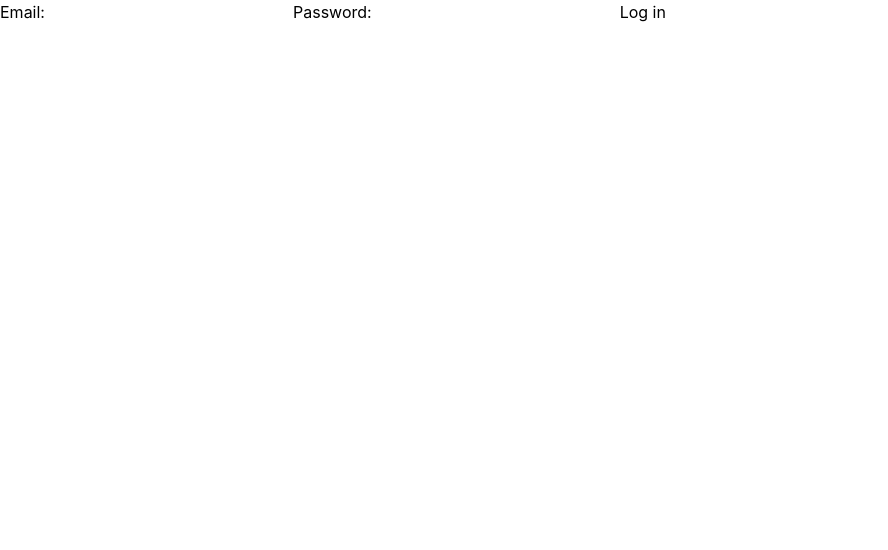
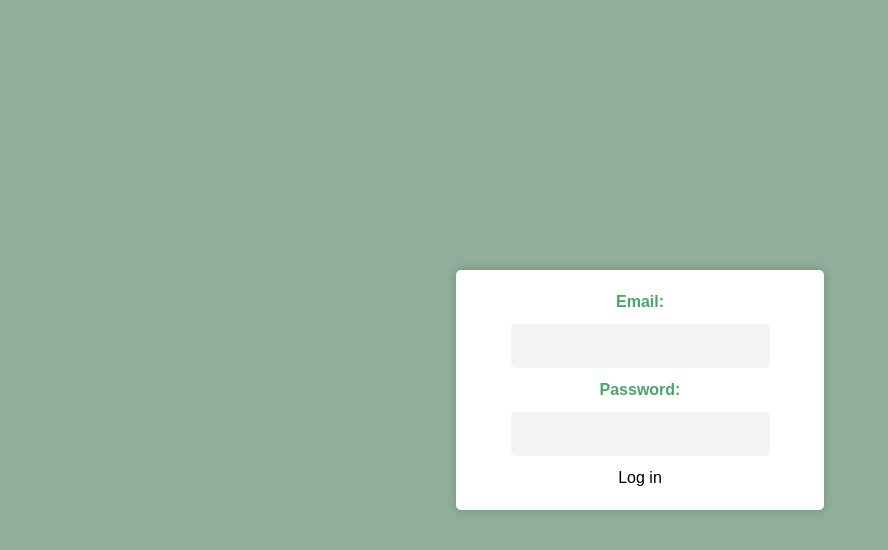
Before and after one commit to phill52/coordinote, a React (Create React App) app: page /login in a window 1280 px wide. Shown: the top 550 px of the page, without its empty margins (0-888 px from the left). Built offline with nearby package versions, Linux system fonts and the light colour scheme.

Commit message:
login progress

```diff
--- a/package.json
+++ b/package.json
@@ -8,6 +8,8 @@
     "@testing-library/user-event": "^13.5.0",
     "react": "^18.2.0",
     "react-dom": "^18.2.0",
+    "react-router": "^6.10.0",
+    "react-router-dom": "^6.10.0",
     "react-scripts": "5.0.1",
     "tailwindcss": "^3.2.7",
     "web-vitals": "^2.1.4"
--- a/src/App.css
+++ b/src/App.css
@@ -5,6 +5,11 @@
 .App-logo {
   height: 40vmin;
   pointer-events: none;
+}
+
+.App-body {
+  background-color: #8faf9a;
+  font-family: Arial, sans-serif;
 }
 
 @media (prefers-reduced-motion: no-preference) {
@@ -36,3 +41,55 @@
     transform: rotate(360deg);
   }
 }
+
+.Login-page {
+  display: flex;
+  flex-direction: column;
+  align-items: center;
+  justify-content: center;
+  min-height: 100vh;
+}
+
+.login-form {
+  background-color: #ffffff;
+  padding: 20px;
+  border-radius: 5px;
+  box-shadow: 0px 0px 10px rgba(0, 0, 0, 0.2);
+  margin-bottom: 20px;
+  width: 23rem;
+}
+.login-form textarea {
+  width: 100%;
+  padding: 10px;
+  border: 1px solid #48a667;
+  border-radius: 5px;
+  margin-bottom: 20px;
+}
+
+.login-label {
+  display: block;
+  margin-bottom: 10px;
+  font-weight: bold;
+  color: #48a667;
+}
+
+.login-input {
+  background-color: #f0f0f0c4;
+  padding: 10px 20px;
+  border-radius: 5px;
+  cursor: pointer;
+  font-weight: bold;
+  transition: background-color 0.2s;
+  margin-bottom: 10px;
+}
+.login-input error {
+  border-color: #ff0000;
+}
+
+.input-error-message {
+  color: #ff0000; /* red text color */
+  font-size: 0.8em; /* smaller font size */
+  margin-bottom: 0; /* no bottom margin */
+  padding-left: 40px; /* small left padding */
+  text-align:left;
+}
--- a/src/App.js
+++ b/src/App.js
@@ -1,9 +1,18 @@
 import logo from './logo.svg';
 import './App.css';
-import LoginPage from './components/loginpage';
+import LoginPage from './pages/loginpage';
+import { BrowserRouter as Router, Routes, Route, Link } from 'react-router-dom';
 function App() {
   return (
-    <LoginPage />
+    <Router className='router'>
+    <div className="App">
+      <div className='App-body'>
+          <Routes>
+            <Route path='/login' element={<LoginPage />} />
+          </Routes>
+      </div>
+    </div>
+    </Router>
   );
 }
 
--- /dev/null
+++ b/src/components/logininput.jsx
@@ -0,0 +1,22 @@
+import React from 'react';
+
+const LoginInput = (props) => {
+  const handleChange = async(e) => {
+    props.onChange(e.target.value);
+	};
+  const purpose = props.for;
+  return (
+    <div>
+      <input
+      autoComplete="off"
+      type={purpose}
+      id={purpose}
+      name={purpose}
+      onChange={handleChange}
+      className="login-input"
+      />
+    </div>
+  );
+};
+
+export default LoginInput;
--- a/src/components/loginpage.jsx
+++ /dev/null
@@ -1,46 +0,0 @@
-import React from 'react';
-import { useState } from 'react';
-const LoginPage = () => {
-  const [email, setEmail] = useState('');
-  const [password, setPassword] = useState('');
-
-  const handleEmailChange = (event) => {
-    setEmail(event.target.value);
-  };
-  const handlePasswordChange = (event) => {
-    setPassword(event.target.value);
-  };
-
-  const handleSubmit = (event) => {
-    event.preventDefault();
-    // Send email and password to server for authentication
-  };
-
-  return (
-    <div>
-      <form onSubmit={handleSubmit}>
-      <label htmlFor="email">Email:</label>
-      <input
-        type="email"
-        id="email"
-        name="email"
-        value={email}
-        onChange={handleEmailChange}
-      />
-
-      <label htmlFor="password">Password:</label>
-      <input
-        type="password"
-        id="password"
-        name="password"
-        value={password}
-        onChange={handlePasswordChange}
-      />
-
-      <button type="submit">Log in</button>
-    </form>
-    </div>
-  );
-};
-
-export default LoginPage;
--- /dev/null
+++ b/src/pages/loginpage.jsx
@@ -0,0 +1,56 @@
+import React from 'react';
+import { useState } from 'react';
+import LoginInput from '../components/logininput';
+import { validateEmail } from '../public/validate';
+const LoginPage = () => {
+  const [email, setEmail] = useState('');
+  const [password, setPassword] = useState('');
+  const [emailError, setEmailError] = useState('');
+  const [passwordError, setPasswordError] = useState('');
+
+  const handleEmailChange = async (value) => {
+    setEmail(value);
+  };
+  const handlePasswordChange = async (value) => {
+    setPassword(value);
+  };
+
+  const handleSubmit = (event) => {
+    event.preventDefault();
+    if (email==='') {
+      setEmailError('Email is required');
+    } else {
+      setEmailError('');
+    }
+    if (password==='') {
+      setPasswordError('Password is required');
+    } else {
+      setPasswordError('');
+    }
+    if (!validateEmail(email)) {
+      setEmailError('Must be email format.');
+    } else {
+      setEmailError('');
+    }
+
+    // Backend people now send email and password to server for authentication and do something.
+    console.log('logged in i guess?');
+  };
+
+  return (
+    <div className='Login-page'>
+      <form onSubmit={handleSubmit} className="login-form">
+        <label htmlFor="email" className={`login-label ${emailError.length>0 ? 'error' : ''}`}>Email:</label>
+          <LoginInput for="email" onChange={handleEmailChange} value={email}/>
+          <p className="input-error-message">{emailError}</p>
+        <label htmlFor="password" className="login-label">Password:</label>
+          <LoginInput for="password" onChange={handlePasswordChange} value={password}/>
+        <div className="flex justify-center">
+          <button type="submit" onClick={handleSubmit}>Log in</button>
+        </div>
+      </form>
+    </div>
+  );
+};
+
+export default LoginPage;
--- /dev/null
+++ b/src/public/validate.jsx
@@ -0,0 +1,19 @@
+const validatePassword = password => {
+  //returns true if valid. returns false otherwise.
+  if (typeof password !== "string") throw "Input must be a string";
+  password = password.trim();
+  if (password.length < 1) return false;
+  const passRegex = /^(?=.*\d)(?=.*[a-z])(?=.*[A-Z])(?=.*[^A-Za-z0-9])(?=.*[a-zA-Z]).{6,20}$/; //Contains one number, one lowercase, one uppercase, and one special char, and length 6-20
+  return passRegex.test(password);
+};
+
+const validateEmail = email => {
+  //returns true if valid. returns false otherwise.
+  if (typeof email !== "string") throw "Input must be a string";
+  email = email.trim();
+  if (email.length < 1) return false;
+  const emailRegex = /^[\w-\.]+@([\w-]+\.)+[\w-]{2,4}$/; //Contains one number, one lowercase, one uppercase, and one special char, and length 6-20
+  return emailRegex.test(email);
+}
+
+export { validatePassword, validateEmail };
```
Also changed, not shown: 1 other file (tests, documents, lock files or other folders).
